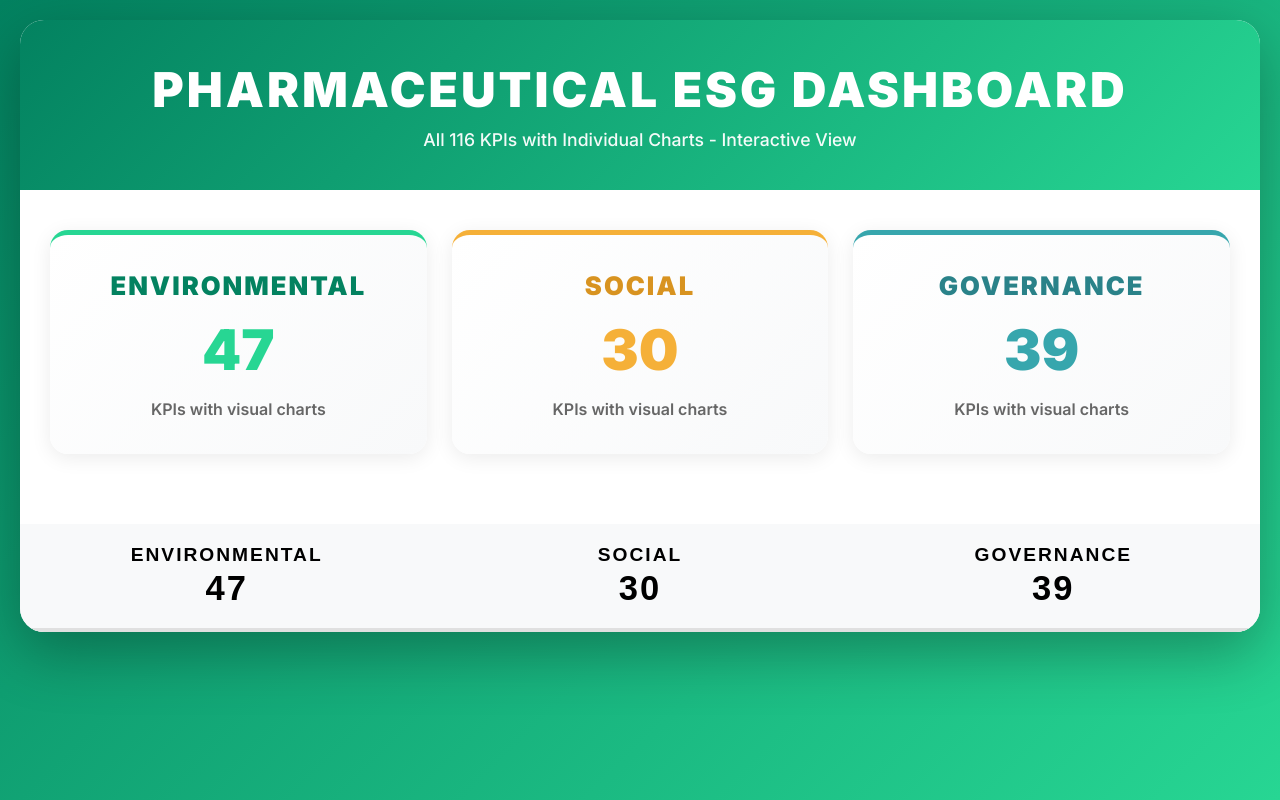
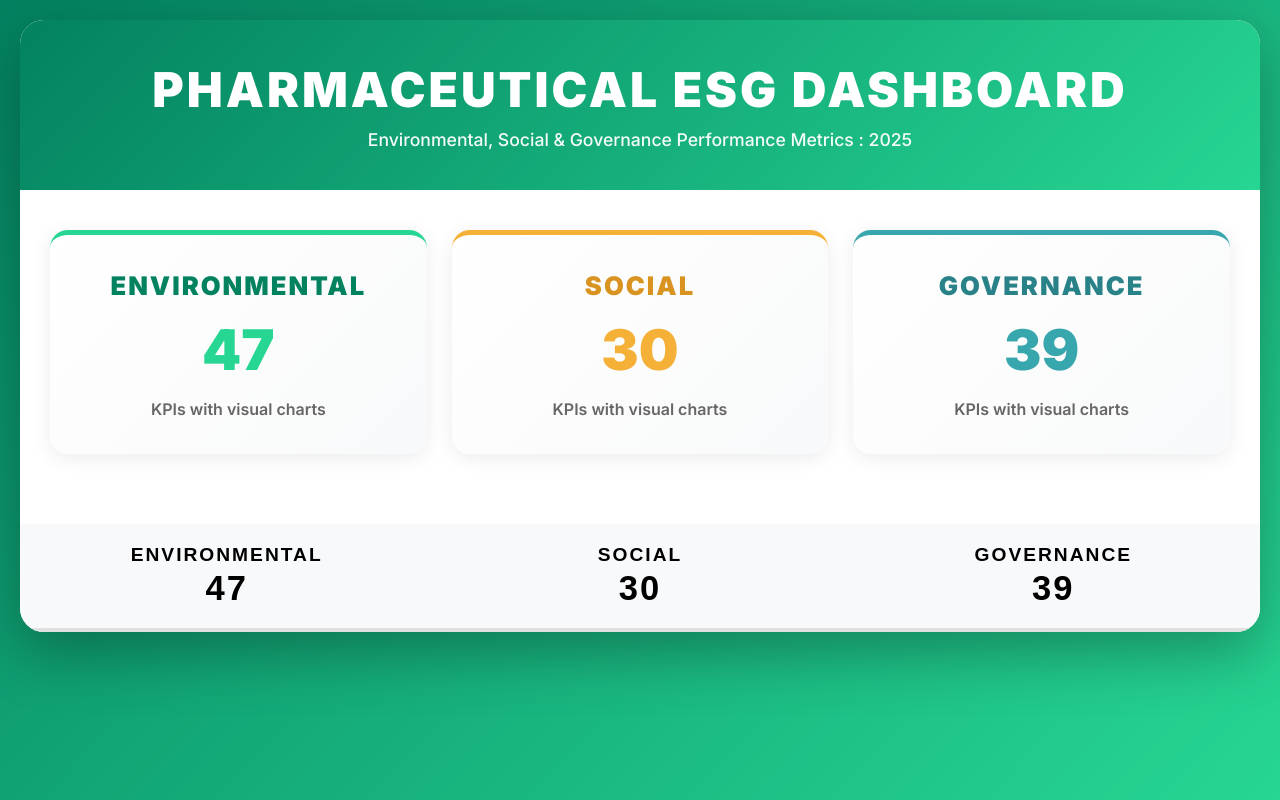
Before and after one commit to vinayaksatpute/esg_dashboard_pharma, a plain HTML site: page index.html in a window 1280 px wide. Drawn offline with nearby package versions, Linux system fonts and the light colour scheme.

Commit message:
Update index.html

```diff
--- a/index.html
+++ b/index.html
@@ -3,7 +3,7 @@
 <head>
     <meta charset="UTF-8">
     <meta name="viewport" content="width=device-width, initial-scale=1.0">
-    <title>Pharmaceutical ESG Dashboard - All Charts</title>
+    <title>Pharmaceutical ESG Dashboard</title>
     <link href="https://fonts.googleapis.com/css2?family=Inter:wght@400;500;600;700;800;900&display=swap" rel="stylesheet">
     <script src="https://cdn.jsdelivr.net/npm/chart.js"></script>
     <style>
@@ -114,7 +114,7 @@
     <div class="dashboard-container">
         <div class="header">
             <h1>PHARMACEUTICAL ESG DASHBOARD</h1>
-            <p>All 116 KPIs with Individual Charts - Interactive View</p>
+            <p>Environmental, Social & Governance Performance Metrics : 2025</p>
         </div>
 
         <!-- Overview Section -->
```
